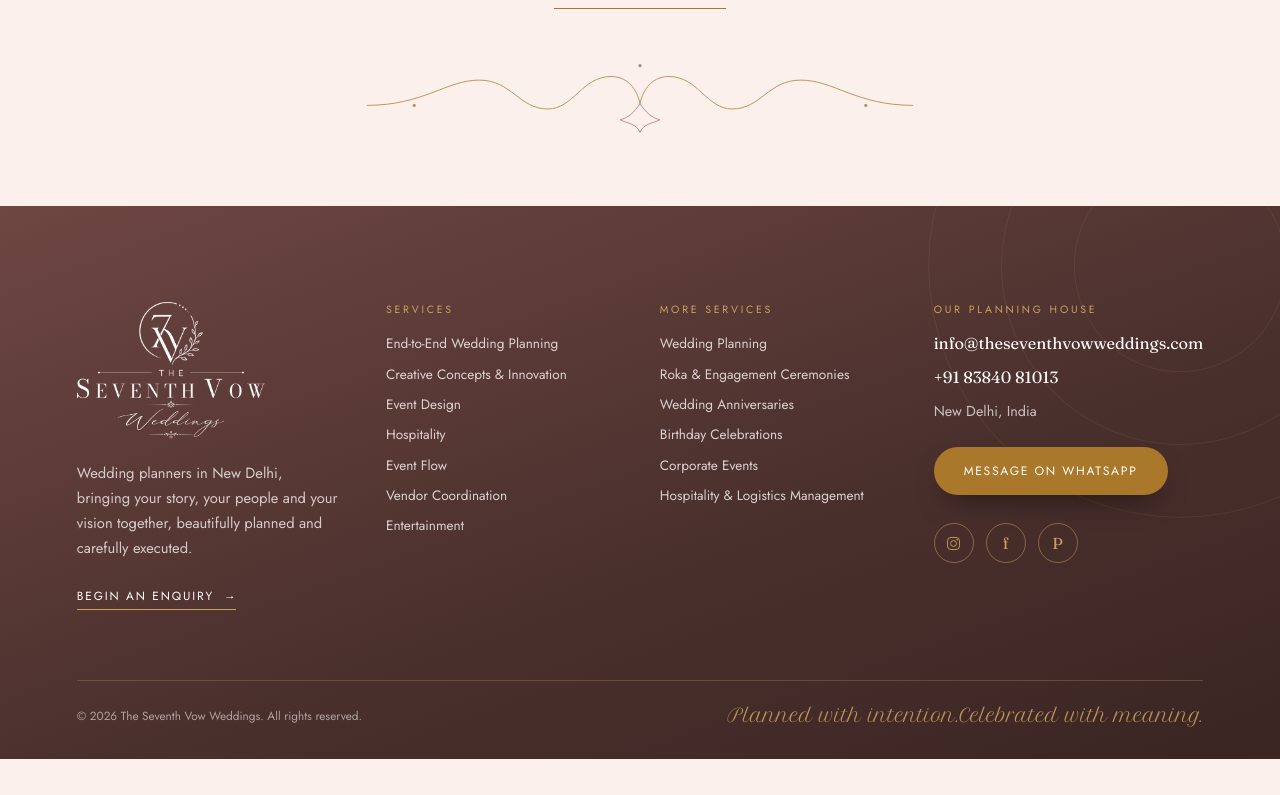
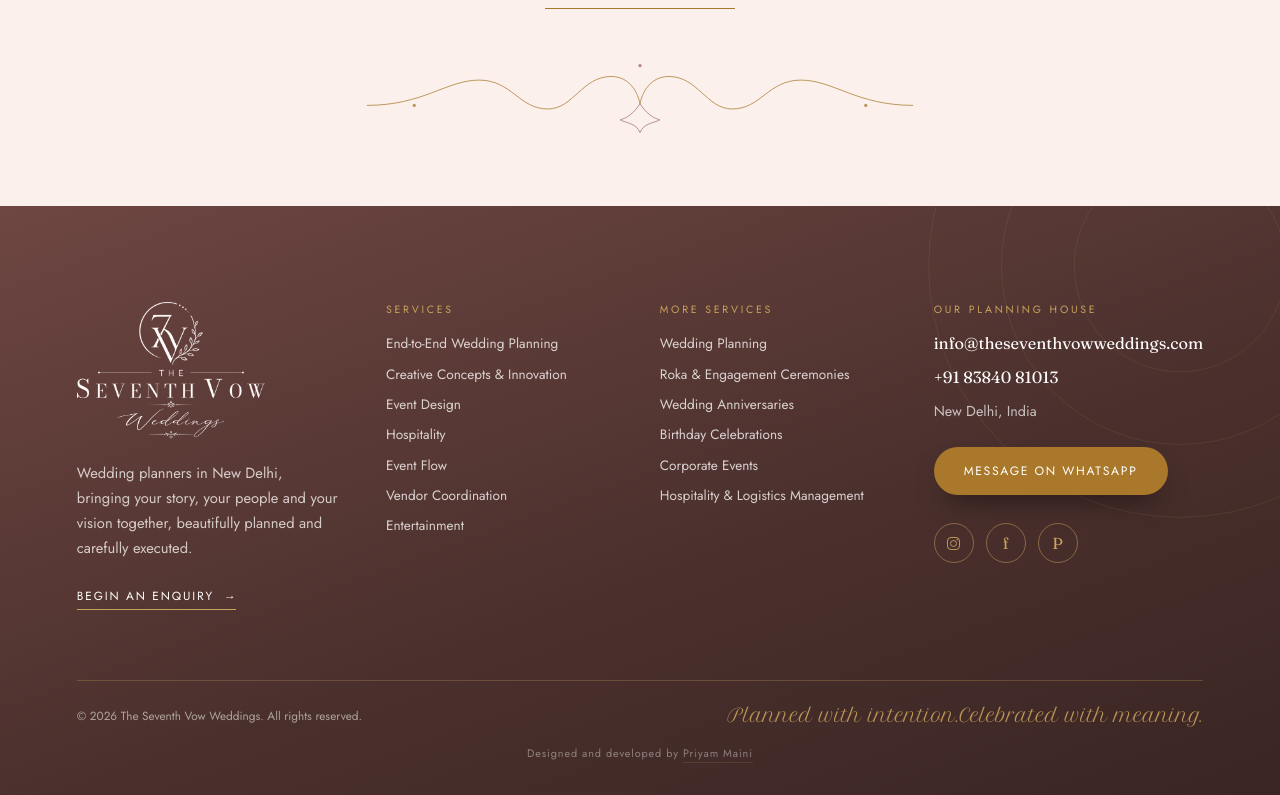
Before and after one commit to manavjuneja-star/Seventh_Vow_FS, a Next.js app: page / in a window 1280 px wide. Shown: the part 6761-7556 px from the top of the page. Before the commit the page ends 7520 px from the top, so only its background shows below. Built offline with nearby package versions, Linux system fonts and the light colour scheme.

Commit message:
changes made

```diff
--- a/src/components/Instagram/Instagram.tsx
+++ b/src/components/Instagram/Instagram.tsx
@@ -66,7 +66,7 @@ export function Instagram(): React.ReactElement {
           <div>
             <span className={styles.eyebrow}>From the house of Seventh Vow Weddings</span>
             <h2 className={styles.heading}>
-              Step into <em>our world</em>
+              Follow along<em> as it happens</em>
             </h2>
           </div>
           <a href={HANDLE} className={styles.handle}>
@@ -97,7 +97,7 @@ export function Instagram(): React.ReactElement {
 
         <div data-reveal=".15" className={styles.more}>
           <a href={HANDLE} className={styles.moreLink}>
-            Follow the studio <span className={styles.arrow}>→</span>
+            Step into our world <span className={styles.arrow}>→</span>
           </a>
         </div>
       </div>
--- a/src/components/SiteFooter/SiteFooter.module.css
+++ b/src/components/SiteFooter/SiteFooter.module.css
@@ -249,6 +249,31 @@
   opacity: 0.9;
 }
 
+.credit {
+  flex-basis: 100%;
+  margin: 6px 0 0;
+  text-align: center;
+  font-size: 0.68rem;
+  letter-spacing: 0.08em;
+  color: var(--ivory);
+  opacity: 0.4;
+  transition: opacity 0.35s ease;
+}
+
+.credit:hover {
+  opacity: 0.75;
+}
+
+.creditLink {
+  color: inherit;
+  border-bottom: 1px solid rgba(201, 162, 92, 0.4);
+  padding-bottom: 1px;
+}
+
+.creditLink:hover {
+  color: var(--gold-light);
+}
+
 .arrow {
   font-family: "Fraunces", serif;
   font-style: italic;
--- a/src/components/SiteFooter/SiteFooter.tsx
+++ b/src/components/SiteFooter/SiteFooter.tsx
@@ -180,6 +180,17 @@ export function SiteFooter(): React.ReactElement {
             © 2026 The Seventh Vow Weddings. All rights reserved.
           </span>
           <span className={styles.signoff}>Planned with intention.Celebrated with meaning.</span>
+          <p className={styles.credit}>
+            Designed and developed by{" "}
+            <a
+              href="https://priyammaini.in"
+              target="_blank"
+              rel="noopener noreferrer"
+              className={styles.creditLink}
+            >
+              Priyam Maini
+            </a>
+          </p>
         </div>
       </footer>
   );
```
